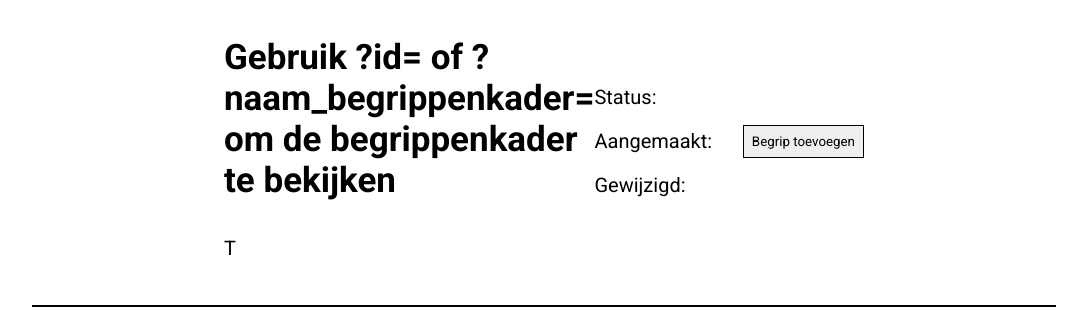
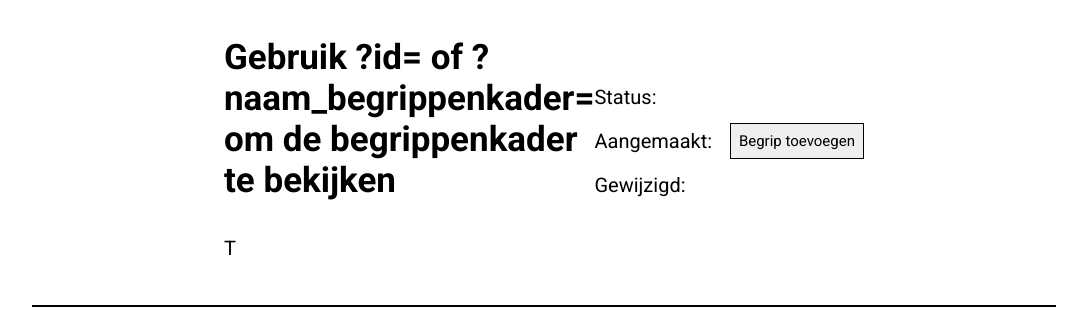
Before and after one commit to ToadOnbekend/NLSSBBegrippen, a Flask app: template website/templates/begrippenkader.html in a window 1280 px wide. Shown: the part 62-375 px from the top of the page, without its empty margins (96-1183 px from the left). Run offline with Flask 3, Linux system fonts and the light colour scheme; the template is opened without the code that fills it, so the values that code supplies are empty; parts of the project's set-up code (start-up, migrations or seed data) failed here and were passed over.

Commit message:
Style aangepast

```diff
--- a/website/static/css/aanmaken.css
+++ b/website/static/css/aanmaken.css
@@ -175,7 +175,8 @@ button{
     border: 1px solid black;
     padding: 8px;
     margin: 0;
-    width: 14%;
+    width: 16%;
+    font-size: 15px;
 
 }
 
--- a/website/static/css/styles.css
+++ b/website/static/css/styles.css
@@ -58,27 +58,29 @@ h1 {
         /*margin-top: 25px;*/
 }
 
-.tekstallebegrippen{
+.tekstallebegrippen, .tekstallebegrippen1{
     flex: 1;
 
     /*margin: 0;*/
 }
 
 .tekstallebegrippen{
-
     margin: 0;
     font-size: 20px;
-
-
 }
 
-.knoppen{
+.tekstallebegrippen1{
+    font-size: 35px;
+}
 
-}
+/*.knoppen{*/
+
+/*}*/
 
 .knoppen button{
     border: 1px solid black;
     padding: 8px;
+    font-size: 15px;
     font-family: Roboto;
 
 }
```
Also changed, not shown: website/templates/home.html (+6 -1 lines).
